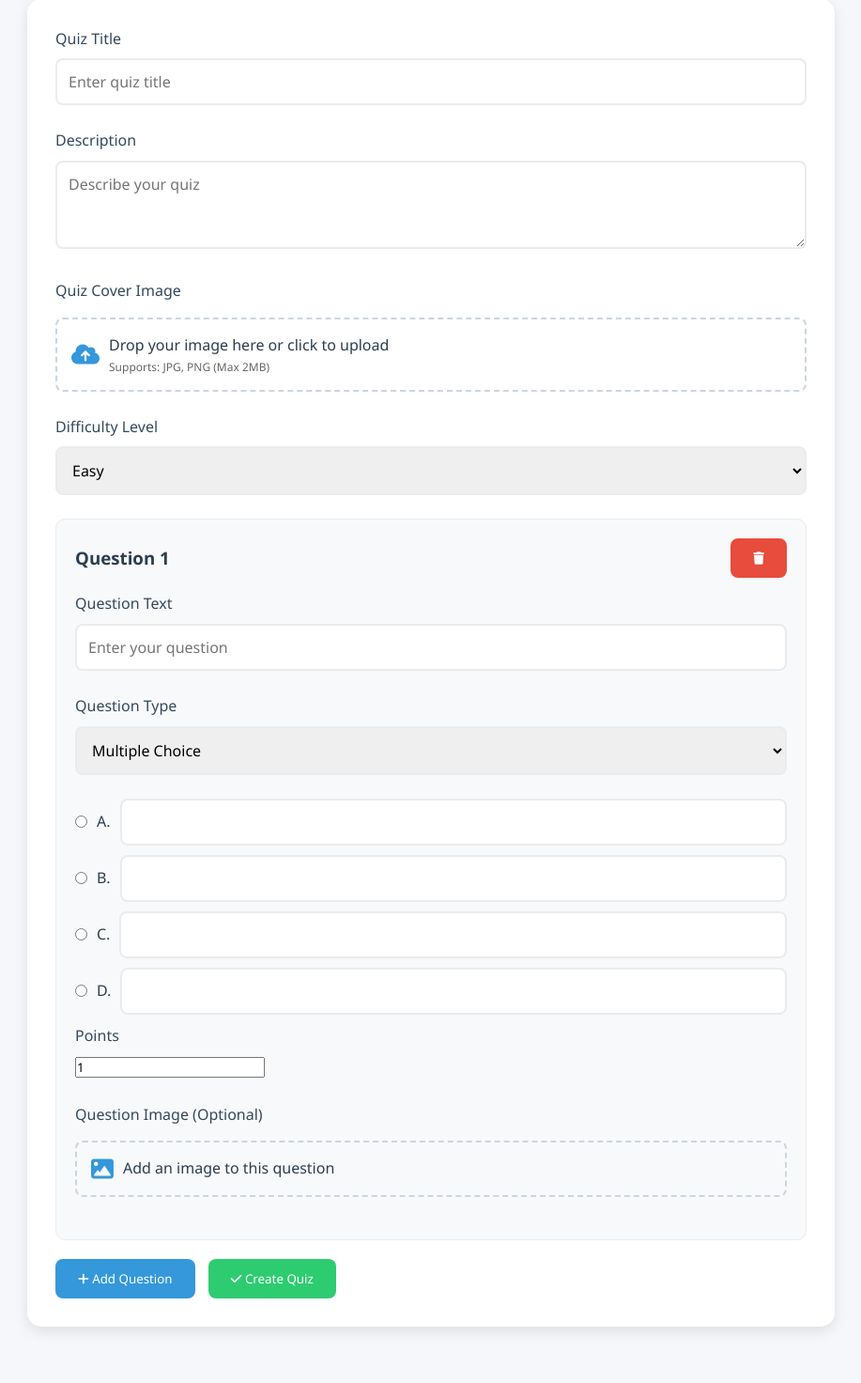
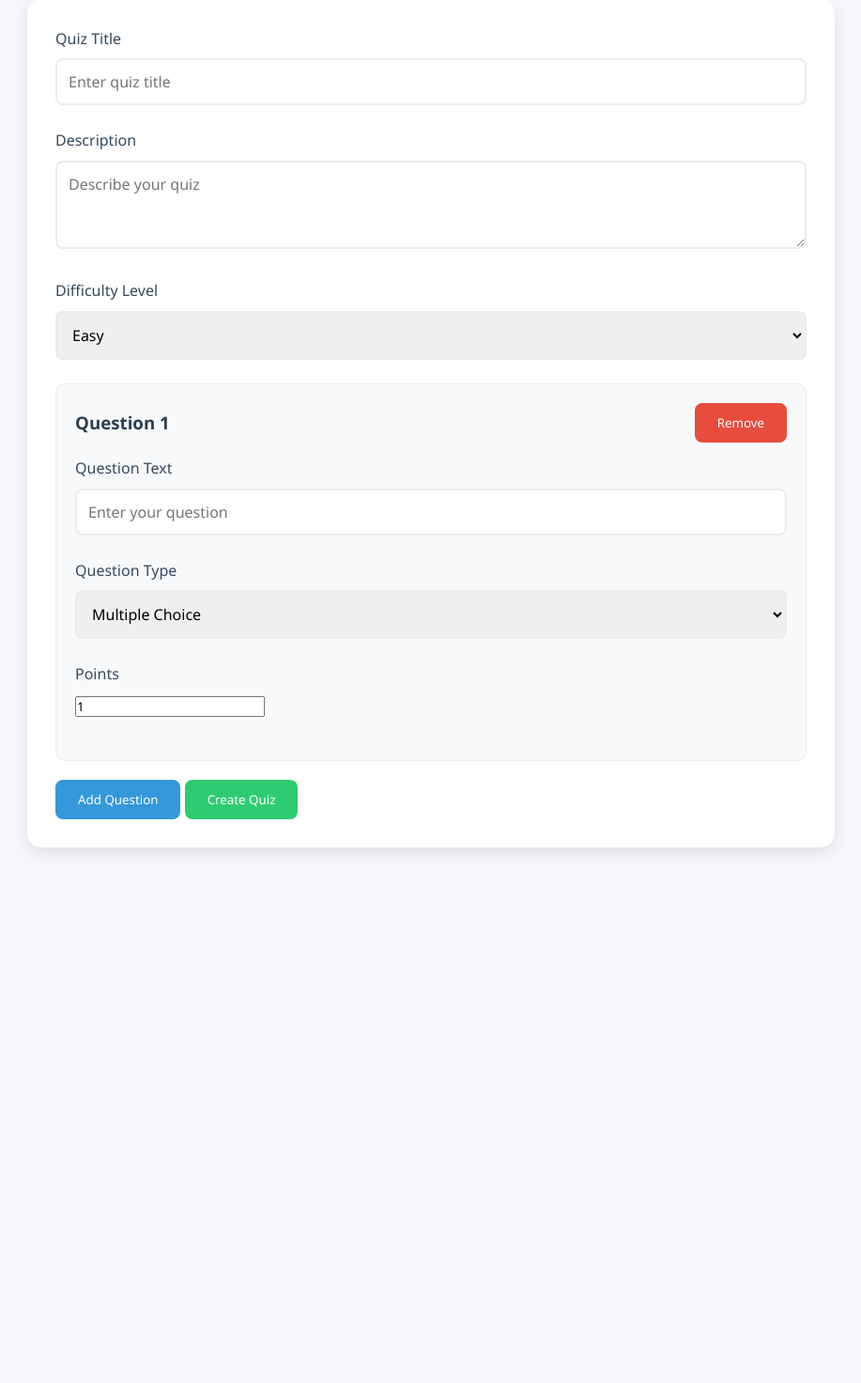
Before and after one commit to RuvaS20/webdevs, a PHP site: page /view/teacher/create_quiz.php in a window 1280 px wide. Shown: the part 201-1673 px from the top of the page at 94% size, without its empty margins (181-1098 px from the left). After the commit the page ends 1108 px from the top, so only its background shows below. Run offline with PHP 8.4, Linux system fonts and the light colour scheme; the visitor is signed in with stand-in values (Sample User, id 1).

Commit message:
create_quiz.php

```diff
--- a/view/teacher/create_quiz.php
+++ b/view/teacher/create_quiz.php
@@ -8,7 +8,7 @@ if (!isset($_SESSION['user_id']) || $_SESSION['role'] !== 'teacher') {
     exit();
 }
 
-$teacher_id = $_SESSION['user_id'];  // Get the teacher's ID from the session
+$teacher_id = $_SESSION['user_id']; // Get the teacher's ID from the session
 ?>
 <!DOCTYPE html>
 <html lang="en">
@@ -16,7 +16,6 @@ $teacher_id = $_SESSION['user_id'];  // Get the teacher's ID from the session
     <meta charset="UTF-8">
     <meta name="viewport" content="width=device-width, initial-scale=1.0">
     <title>Create Quiz</title>
-    <link href="https://cdnjs.cloudflare.com/ajax/libs/font-awesome/6.0.0/css/all.min.css" rel="stylesheet">
     <style>
         * {
             margin: 0;
@@ -99,11 +98,6 @@ $teacher_id = $_SESSION['user_id'];  // Get the teacher's ID from the session
             margin-bottom: 15px;
         }
 
-        .image-preview {
-            max-width: 200px;
-            margin: 10px 0;
-        }
-
         .btn {
             padding: 12px 24px;
             border: none;
@@ -144,31 +138,6 @@ $teacher_id = $_SESSION['user_id'];  // Get the teacher's ID from the session
             margin-bottom: 10px;
         }
 
-        .correct-answer {
-            background: #d4edda;
-            border-color: #c3e6cb;
-        }
-
-        .image-upload {
-            display: flex;
-            align-items: center;
-            gap: 10px;
-            margin-top: 15px;
-            padding: 15px;
-            border: 2px dashed #cbd5e0;
-            border-radius: 8px;
-            cursor: pointer;
-        }
-
-        .image-upload:hover {
-            border-color: #3498db;
-        }
-
-        .image-upload i {
-            font-size: 24px;
-            color: #3498db;
-        }
-
         @media (max-width: 768px) {
             .container {
                 padding: 10px;
@@ -187,7 +156,7 @@ $teacher_id = $_SESSION['user_id'];  // Get the teacher's ID from the session
             <p>Design your quiz questions and set up the parameters below</p>
         </div>
 
-        <form class="quiz-form" action="save-quiz.php" method="POST" enctype="multipart/form-data">
+        <form class="quiz-form" action="save-quiz.php" method="POST">
             <!-- Hidden input to send teacher_id to save-quiz.php -->
             <input type="hidden" name="teacher_id" value="<?php echo $teacher_id; ?>">
 
@@ -199,19 +168,6 @@ $teacher_id = $_SESSION['user_id'];  // Get the teacher's ID from the session
             <div class="form-group">
                 <label for="description">Description</label>
                 <textarea id="description" name="description" rows="3" placeholder="Describe your quiz"></textarea>
-            </div>
-
-            <div class="form-group">
-                <label for="quiz-image">Quiz Cover Image</label>
-                <div class="image-upload" onclick="document.getElementById('quiz-image').click()">
-                    <i class="fas fa-cloud-upload-alt"></i>
-                    <div>
-                        <p>Drop your image here or click to upload</p>
-                        <p style="font-size: 12px; color: #666;">Supports: JPG, PNG (Max 2MB)</p>
-                    </div>
-                </div>
-                <input type="file" id="quiz-image" name="quiz_image" style="display: none" accept="image/*">
-                <div id="image-preview" class="image-preview"></div>
             </div>
 
             <div class="form-group">
@@ -227,9 +183,7 @@ $teacher_id = $_SESSION['user_id'];  // Get the teacher's ID from the session
                 <div class="question-block">
                     <div class="question-header">
                         <h3>Question 1</h3>
-                        <button type="button" class="btn btn-danger" onclick="removeQuestion(this)">
-                            <i class="fas fa-trash"></i>
-                        </button>
+                        <button type="button" class="btn btn-danger" onclick="removeQuestion(this)">Remove</button>
                     </div>
 
                     <div class="form-group">
@@ -246,41 +200,23 @@ $teacher_id = $_SESSION['user_id'];  // Get the teacher's ID from the session
                         </select>
                     </div>
 
-                    <div class="options-container" id="options-0">
-                        <!-- Options will be dynamically added here -->
-                    </div>
+                    <div class="options-container" id="options-0"></div>
 
                     <div class="form-group">
                         <label>Points</label>
                         <input type="number" name="questions[0][points]" value="1" min="1" required>
                     </div>
-
-                    <div class="form-group">
-                        <label>Question Image (Optional)</label>
-                        <div class="image-upload" onclick="document.getElementById('question-0-image').click()">
-                            <i class="fas fa-image"></i>
-                            <p>Add an image to this question</p>
-                        </div>
-                        <input type="file" id="question-0-image" name="questions[0][image]"
-                               style="display: none" accept="image/*" onchange="previewImage(this)">
-                        <div class="image-preview" id="preview-0"></div>
-                    </div>
                 </div>
             </div>
 
-            <button type="button" class="btn btn-primary" onclick="addQuestion()" style="margin-right: 10px;">
-                <i class="fas fa-plus"></i> Add Question
-            </button>
-            <button type="submit" class="btn btn-success">
-                <i class="fas fa-check"></i> Create Quiz
-            </button>
+            <button type="button" class="btn btn-primary" onclick="addQuestion()">Add Question</button>
+            <button type="submit" class="btn btn-success">Create Quiz</button>
         </form>
     </div>
 
     <script>
         let questionCount = 1;
 
-        // Function to add new question block
         function addQuestion() {
             const questionContainer = document.getElementById('questions-container');
             const newQuestionBlock = document.createElement('div');
@@ -288,16 +224,12 @@ $teacher_id = $_SESSION['user_id'];  // Get the teacher's ID from the session
             newQuestionBlock.innerHTML = `
                 <div class="question-header">
                     <h3>Question ${questionCount + 1}</h3>
-                    <button type="button" class="btn btn-danger" onclick="removeQuestion(this)">
-                        <i class="fas fa-trash"></i>
-                    </button>
+                    <button type="button" class="btn btn-danger" onclick="removeQuestion(this)">Remove</button>
                 </div>
-
                 <div class="form-group">
                     <label>Question Text</label>
                     <input type="text" name="questions[${questionCount}][text]" required placeholder="Enter your question">
                 </div>
-
                 <div class="form-group">
                     <label>Question Type</label>
                     <select name="questions[${questionCount}][type]" onchange="updateQuestionType(this)">
@@ -306,56 +238,24 @@ $teacher_id = $_SESSION['user_id'];  // Get the teacher's ID from the session
                         <option value="short_answer">Short Answer</option>
                     </select>
                 </div>
-
-                <div class="options-container" id="options-${questionCount}">
-                    <!-- Options will be dynamically added here -->
-                </div>
-
+                <div class="options-container" id="options-${questionCount}"></div>
                 <div class="form-group">
                     <label>Points</label>
                     <input type="number" name="questions[${questionCount}][points]" value="1" min="1" required>
-                </div>
-
-                <div class="form-group">
-                    <label>Question Image (Optional)</label>
-                    <div class="image-upload" onclick="document.getElementById('question-${questionCount}-image').click()">
-                        <i class="fas fa-image"></i>
-                        <p>Add an image to this question</p>
-                    </div>
-                    <input type="file" id="question-${questionCount}-image" name="questions[${questionCount}][image]"
-                           style="display: none" accept="image/*" onchange="previewImage(this)">
-                    <div class="image-preview" id="preview-${questionCount}"></div>
                 </div>
             `;
             questionContainer.appendChild(newQuestionBlock);
             questionCount++;
         }
 
-        // Function to remove question
         function removeQuestion(button) {
             button.closest('.question-block').remove();
             questionCount--;
         }
 
-        // Function to handle image preview
-        function previewImage(input) {
-            const previewId = input.id.replace('image', 'preview');
-            const preview = document.getElementById(previewId);
-
-            if (input.files && input.files[0]) {
-                const reader = new FileReader();
-                reader.onload = function(e) {
-                    preview.innerHTML = `<img src="${e.target.result}" alt="Image Preview" style="max-width: 100%; height: auto;">`;
-                };
-                reader.readAsDataURL(input.files[0]);
-            }
-        }
-
-        // Function to handle question type change (e.g. multiple-choice)
         function updateQuestionType(select) {
             const questionIndex = select.name.match(/\d+/)[0];
             const optionsContainer = document.getElementById(`options-${questionIndex}`);
-
             if (select.value === 'multiple_choice') {
                 optionsContainer.innerHTML = `
                     <div class="option-row">
@@ -363,12 +263,6 @@ $teacher_id = $_SESSION['user_id'];  // Get the teacher's ID from the session
                     </div>
                     <div class="option-row">
                         <input type="radio" name="questions[${questionIndex}][correct]" value="B"> B. <input type="text" name="questions[${questionIndex}][options][B]" required>
-                    </div>
-                    <div class="option-row">
-                        <input type="radio" name="questions[${questionIndex}][correct]" value="C"> C. <input type="text" name="questions[${questionIndex}][options][C]" required>
-                    </div>
-                    <div class="option-row">
-                        <input type="radio" name="questions[${questionIndex}][correct]" value="D"> D. <input type="text" name="questions[${questionIndex}][options][D]" required>
                     </div>
                 `;
             } else if (select.value === 'true_false') {
@@ -389,25 +283,6 @@ $teacher_id = $_SESSION['user_id'];  // Get the teacher's ID from the session
                 `;
             }
         }
-// Initialize first question's type
-window.addEventListener('DOMContentLoaded', function() {
-    const firstQuestionType = document.querySelector('select[name="questions[0][type]"]');
-    if (firstQuestionType) {
-        updateQuestionType(firstQuestionType);
-    }
-});
-
-// Handle quiz image preview
-document.getElementById('quiz-image').addEventListener('change', function(e) {
-    const preview = document.getElementById('image-preview');
-    if (e.target.files && e.target.files[0]) {
-        const reader = new FileReader();
-        reader.onload = function(event) {
-            preview.innerHTML = `<img src="${event.target.result}" alt="Quiz Cover Preview" style="max-width: 200px;">`;
-        };
-        reader.readAsDataURL(e.target.files[0]);
-    }
-});
     </script>
 </body>
 </html>
```
Lines whose indentation alone changed are shown as unchanged.
